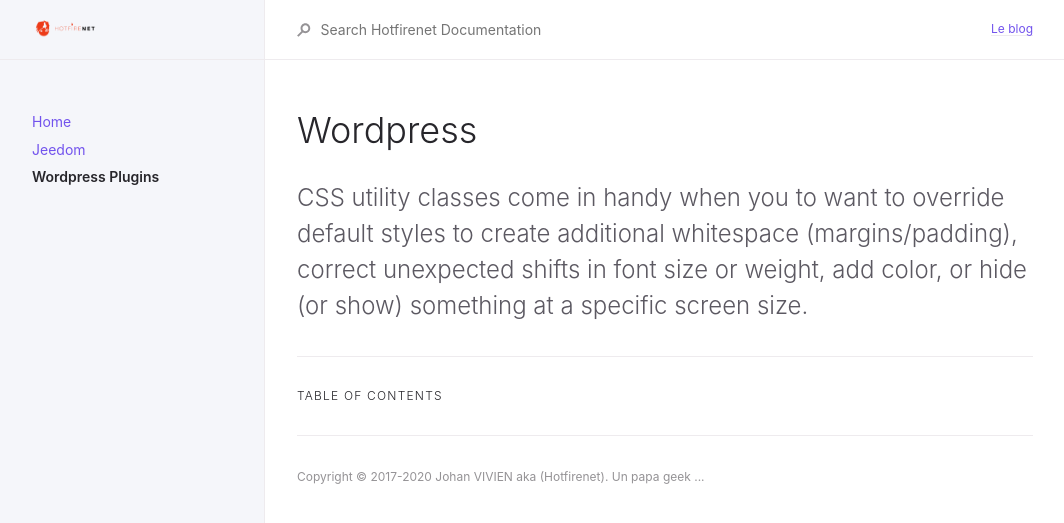
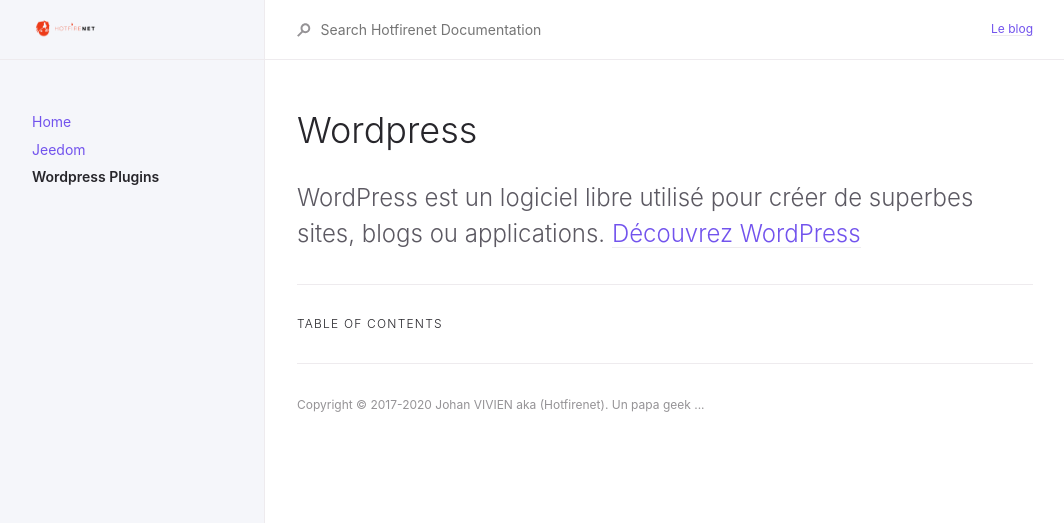
Before and after one commit to Hotfirenet/documentation, a Jekyll site: the page built from docs/wordpress/wordpress.md, in a window 1280 px wide. Shown: the top 523 px of the page, without its empty margins (107-1171 px from the left). Built offline with Jekyll 4.4.1, drawn with Linux system fonts in a browser that asks for light colours.

```diff
--- a/docs/wordpress/wordpress.md
+++ b/docs/wordpress/wordpress.md
@@ -9,5 +9,5 @@ permalink: wordpress
 # Wordpress
 {: .no_toc }
 
-CSS utility classes come in handy when you to want to override default styles to create additional whitespace (margins/padding), correct unexpected shifts in font size or weight, add color, or hide (or show) something at a specific screen size.
+WordPress est un logiciel libre utilisé pour créer de superbes sites, blogs ou applications. [Découvrez WordPress](https://fr.wordpress.org/)
 {: .fs-6 .fw-300 }
```
Also changed, not shown: docs/jeedom/plugin-grocy.md (renamed from docs/jeedom/grocy.md, +1 -1 lines).
